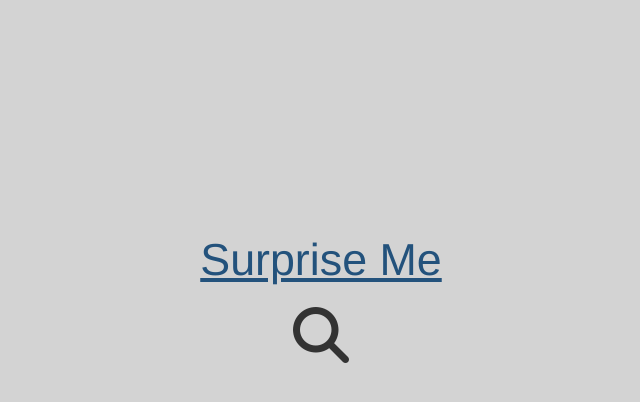
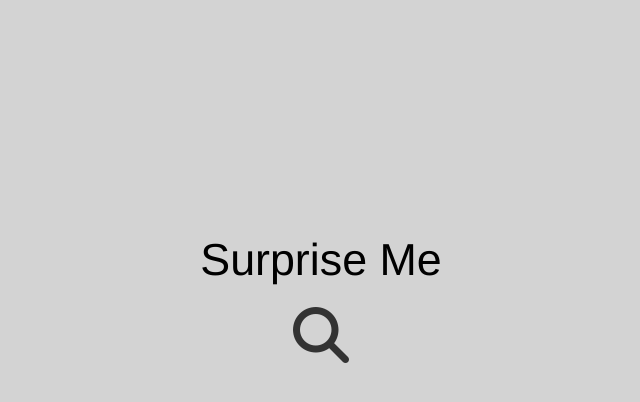
Before and after one commit to cugamer/fcc_wiki_app, a plain HTML site: page index.html in a window 1280 px wide. In both pictures the pointer is over the link "Surprise Me". Shown: the whole page, without its empty margins (319-959 px from the left). Drawn offline with nearby package versions, Linux system fonts and the light colour scheme.

Commit message:
Add styling and behavior to random article link

```diff
--- a/index.html
+++ b/index.html
@@ -16,7 +16,7 @@
 		<div class="row">
 			<div class="col-lg-12 bg-success main-box text-center">
 				<div class="constent-content">
-					<a href="#" class="text-center random-link">Surprise Me</a>
+					<a href="https://en.wikipedia.org/wiki/Special:Random" target="_blank" class="text-center random-link">Surprise Me</a>
 					<form class="wiki-search" autocomplete="off">
 						<input type="text" id="wiki-search-field" class="wiki-search-field hidden">
 						<i class="fa fa-search fa-4x search-icon" aria-hidden="true"></i>
--- a/style.css
+++ b/style.css
@@ -59,9 +59,9 @@ body {
 	border: 2px solid #000;
 }
 
-.result-box:hover,
-.result-box:visited,
-.result-box:active {
+a:hover,
+a:visited,
+a:active {
 	color: #000;
 	text-decoration: none;
 }
```
